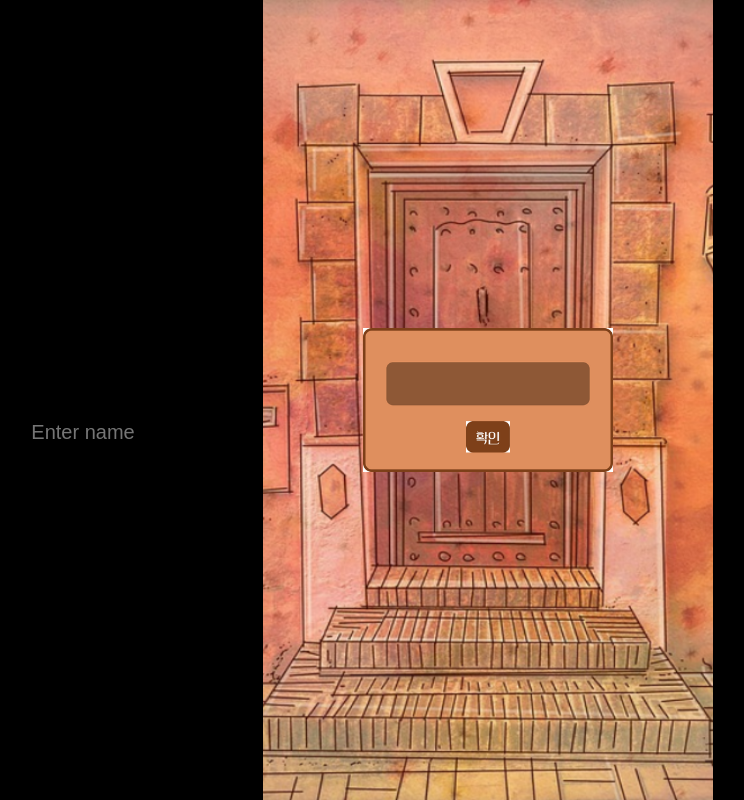
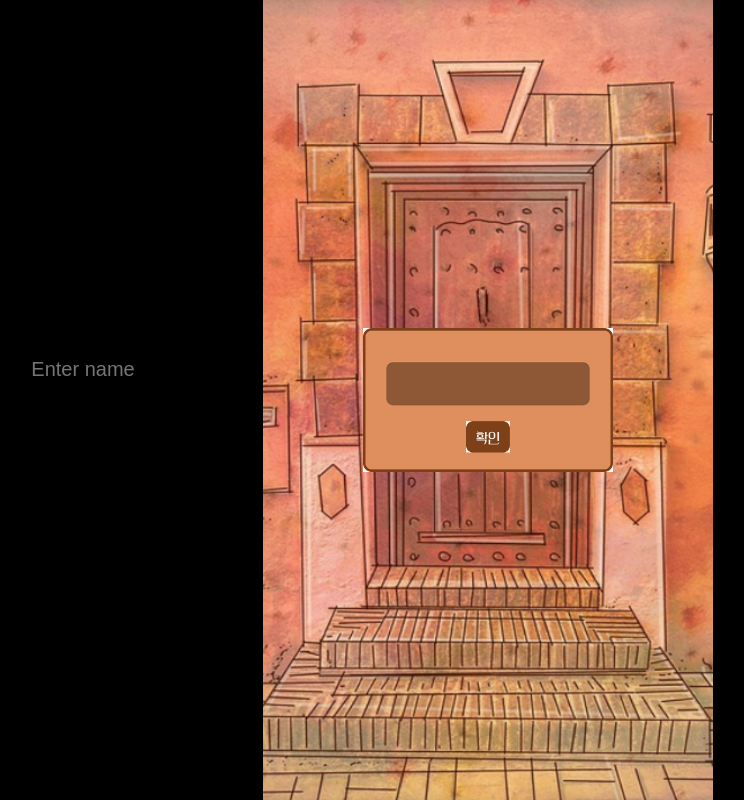
Before and after one commit to playerdot08/munsonggame, a plain HTML site: page index.html in a window 1280 px wide. Shown: the whole page, without its empty margins (152-896 px from the left). Drawn offline with Linux system fonts and the light colour scheme.

Commit message:
Update index.html

```diff
--- a/index.html
+++ b/index.html
@@ -88,7 +88,7 @@ document.addEventListener("keyup", e=>keys[e.key]=false);
 // 이름 입력 위치 고정
 function updateNameInputPosition() {
   const nameX = (canvas.width - 400)/2+50;
-  const nameY = (canvas.height - 69)/2+50;
+  const nameY = (canvas.height - 69)/2-50;
   const scaleX = newWidth / canvas.width;
   const scaleY = newHeight / canvas.height;
   nameInput.style.left = (nameX * scaleX) + "px";
```
